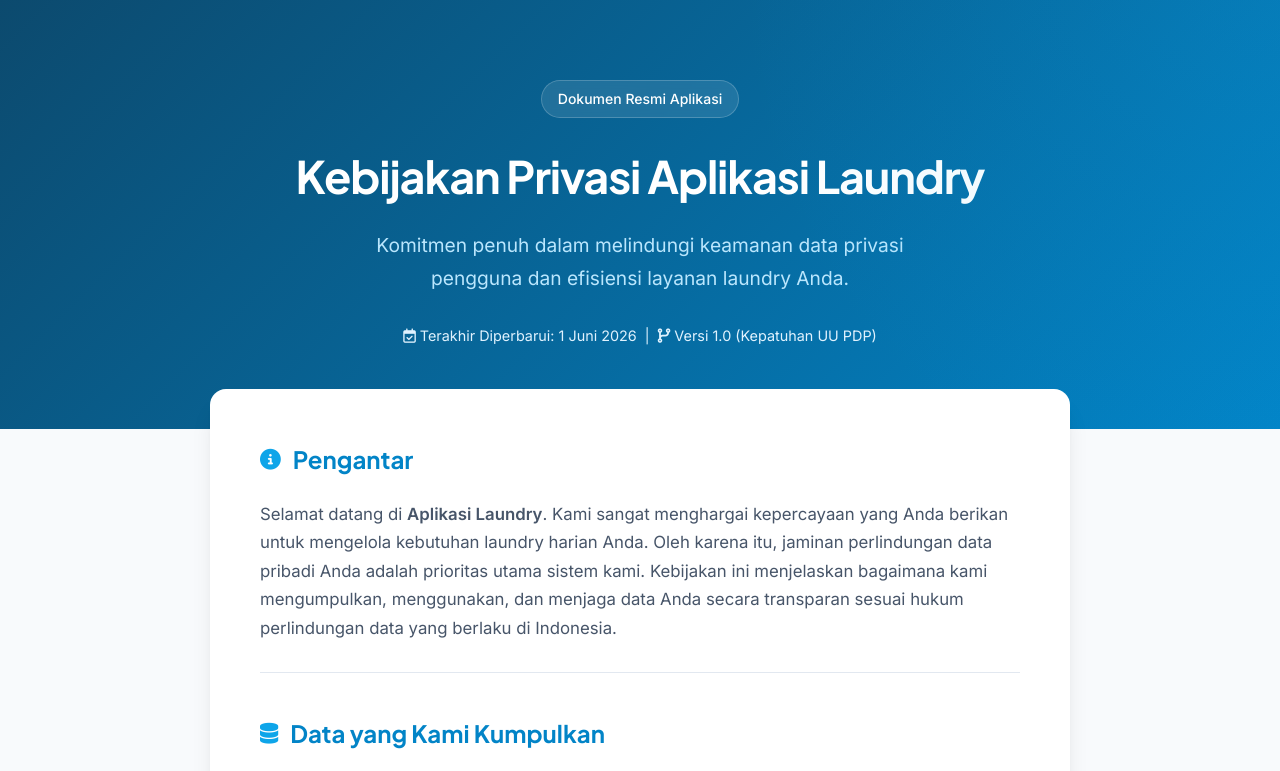
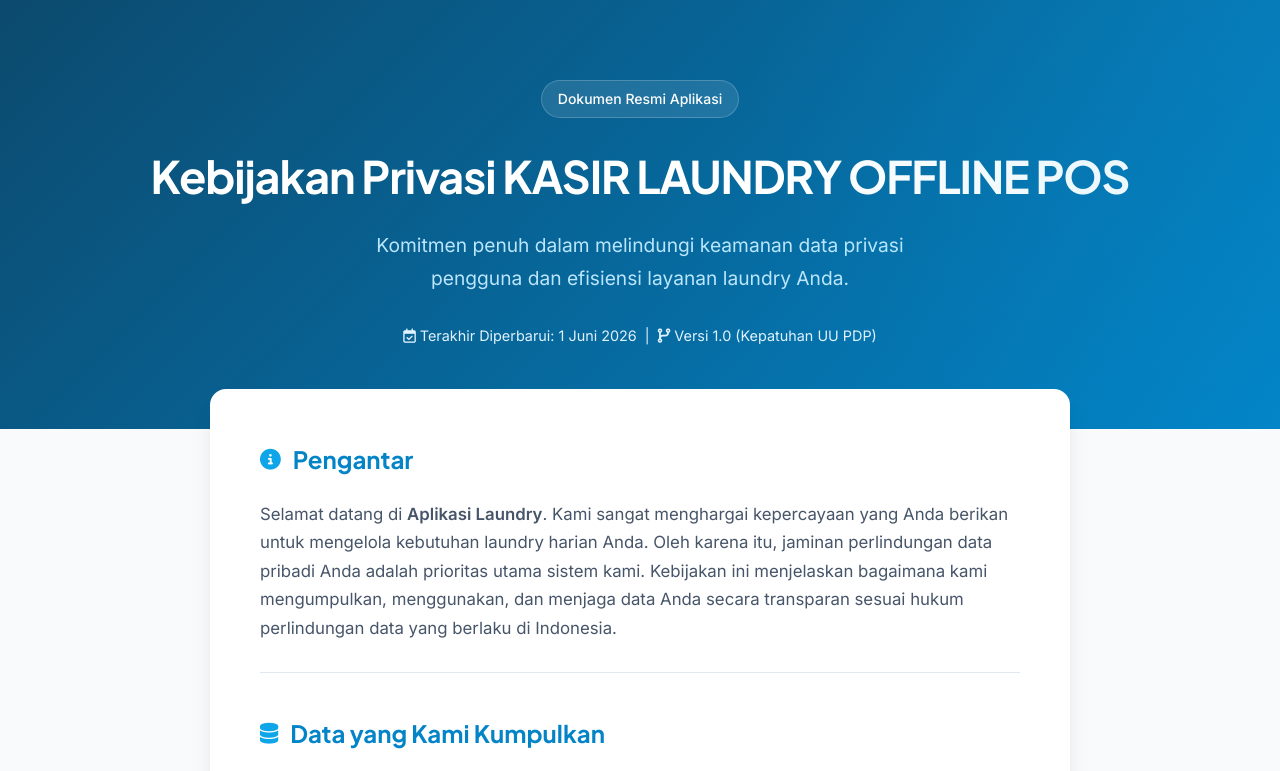
Before and after one commit to benygunarta/privacy-policy, a plain HTML site: page laundry_privacy_policy.html in a window 1280 px wide. Shown: the top 771 px of the page. Drawn offline with Linux system fonts and the light colour scheme.

Commit message:
Update privacy policy title for offline POS application

```diff
--- a/laundry_privacy_policy.html
+++ b/laundry_privacy_policy.html
@@ -4,7 +4,7 @@
 <head>
     <meta charset="UTF-8">
     <meta name="viewport" content="width=device-width, initial-scale=1.0">
-    <title>Kebijakan Privasi - Aplikasi Laundry</title>
+    <title>Kebijakan Privasi - KASIR LAUNDRY OFFLINE POS</title>
     <link rel="preconnect" href="https://fonts.googleapis.com">
     <link rel="preconnect" href="https://fonts.gstatic.com" crossorigin>
     <link href="https://fonts.googleapis.com/css2?family=Plus+Jakarta+Sans:wght@400;500;600;700&family=Inter:wght@400;500;600&display=swap" rel="stylesheet">
@@ -250,7 +250,7 @@
 
     <header>
         <span class="header-tag">Dokumen Resmi Aplikasi</span>
-        <h1>Kebijakan Privasi Aplikasi Laundry</h1>
+        <h1>Kebijakan Privasi KASIR LAUNDRY OFFLINE POS</h1>
         <p>Komitmen penuh dalam melindungi keamanan data privasi pengguna dan efisiensi layanan laundry Anda.</p>
         <div class="meta-info">
             <i class="fa-regular fa-calendar-check"></i> Terakhir Diperbarui: 1 Juni 2026 &nbsp;|&nbsp; <i class="fa-solid fa-code-branch"></i> Versi 1.0 (Kepatuhan UU PDP)
```
